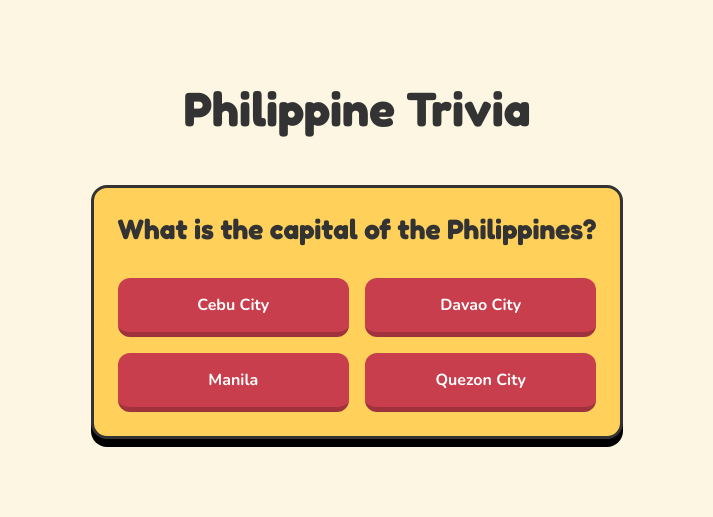
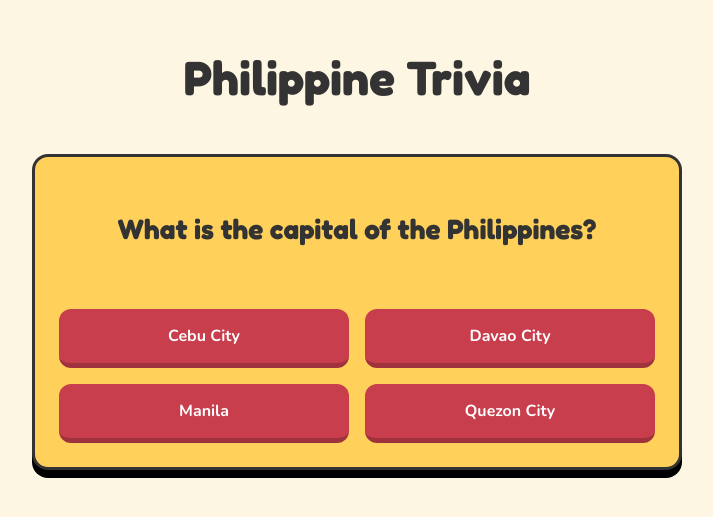
Before and after one commit to Odinman9847/philippine-trivia, a React (Vite) app: page / in a window 1280 px wide. Shown: the part 125-642 px from the top of the page, without its empty margins (283-996 px from the left). Built offline with nearby package versions, Linux system fonts and the light colour scheme.

Commit message:
fix: Stabilize card layout and handle text overflow

```diff
--- a/src/App.module.css
+++ b/src/App.module.css
@@ -14,3 +14,8 @@
   margin-bottom: 1rem;
   text-align: center;
 }
+
+.gameContainer {
+  width: 100%;
+  max-width: 650px;
+}
--- a/src/App.tsx
+++ b/src/App.tsx
@@ -4,8 +4,8 @@ import QuestionCard from './components/QuestionCard/QuestionCard';
 import { triviaQuestions } from './data/triviaData';
 
 function App() {
-  const [currentQuestionIndex, setCurrentQuestionIndex] = useState(0);
-  const [score, setScore] = useState(0);
+  const [currentQuestionIndex, setCurrentQuestionIndex] = useState<number>(0);
+  const [score, setScore] = useState<number>(0);
 
   const currentQuestion = triviaQuestions[currentQuestionIndex];
 
@@ -29,7 +29,12 @@ function App() {
   return (
     <main className={styles.appWrapper}>
       <h1 className={styles.title}>Philippine Trivia</h1>
-      <QuestionCard question={currentQuestion} onAnswerSubmit={handleAnswer} />
+      <div className={styles.gameContainer}>
+        <QuestionCard
+          question={currentQuestion}
+          onAnswerSubmit={handleAnswer}
+        />
+      </div>
     </main>
   );
 }
--- a/src/components/AnswerButton/AnswerButton.module.css
+++ b/src/components/AnswerButton/AnswerButton.module.css
@@ -14,6 +14,9 @@
 
   cursor: pointer;
   transition: all 0.1s ease-in-out;
+
+  overflow-wrap: break-word;
+  min-width: 0;
 }
 
 .button:hover {
--- a/src/components/QuestionCard/QuestionCard.module.css
+++ b/src/components/QuestionCard/QuestionCard.module.css
@@ -14,10 +14,16 @@
   font-size: 1.75rem;
   text-align: center;
   margin-bottom: 2rem;
+
+  min-height: 6rem;
+  display: flex;
+  align-items: center;
+  justify-content: center;
+  word-break: break-word;
 }
 
 .optionsGrid {
   display: grid;
-  grid-template-columns: repeat(2, 1fr);
+  grid-template-columns: 1fr 1fr;
   gap: 1rem;
 }
--- a/src/components/QuestionCard/QuestionCard.tsx
+++ b/src/components/QuestionCard/QuestionCard.tsx
@@ -10,7 +10,9 @@ interface QuestionCardProps {
 const QuestionCard = ({ question, onAnswerSubmit }: QuestionCardProps) => {
   return (
     <div className={styles.card}>
-      <h2 className={styles.questionText}>{question.questionText}</h2>
+      <h2 className={styles.questionText}>
+        <span>{question.questionText}</span>
+      </h2>
       <div className={styles.optionsGrid}>
         {question.options.map((optionText, index) => (
           <AnswerButton
```
